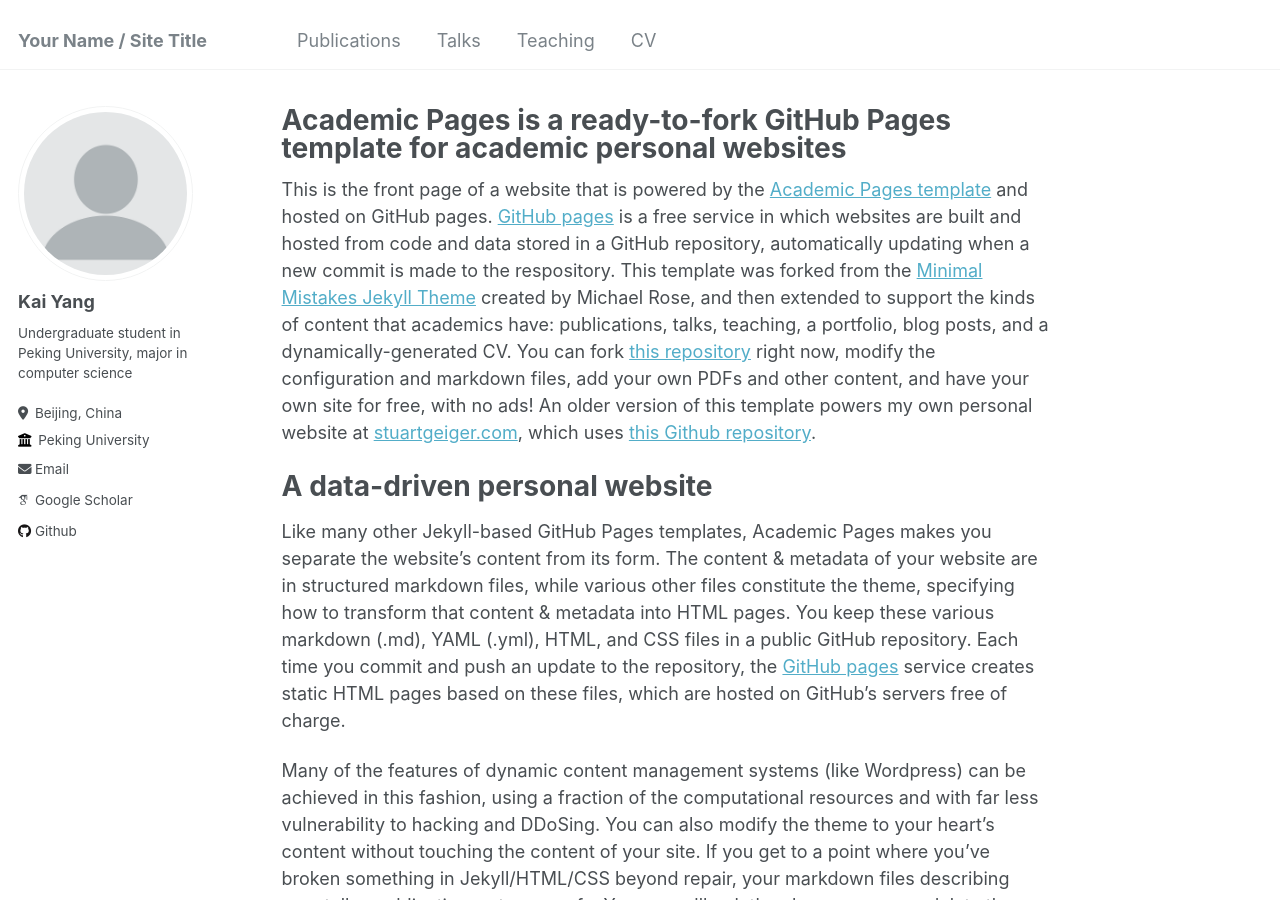
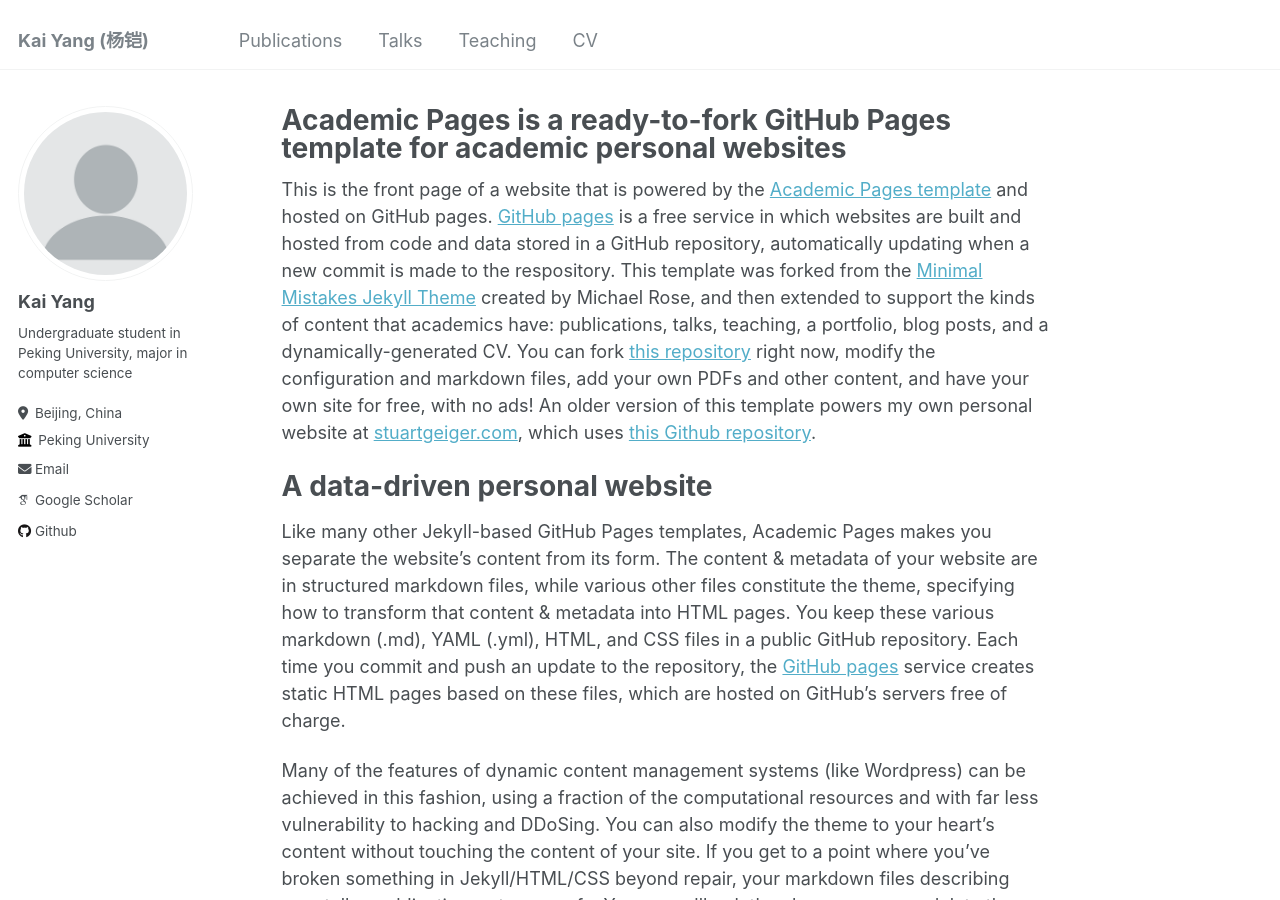
Before and after one commit to YK-YoungK/yk-youngk.github.io, a Jekyll site: the page built from _pages/about.md, in a window 1280 px wide and 900 px high. Built offline with Jekyll 4.4.1, drawn with Linux system fonts in a browser that asks for light colours; some web fonts are replaced.

Commit message:
Update _config.yml

```diff
--- a/_config.yml
+++ b/_config.yml
@@ -8,7 +8,7 @@
 
 # Basic Site Settings
 locale                   : "en-US"
-title                    : "Your Name / Site Title"
+title                    : "Kai Yang (杨铠)"
 title_separator          : "-"
 name                     : &name "Your Name"
 description              : &description "personal description"
```
